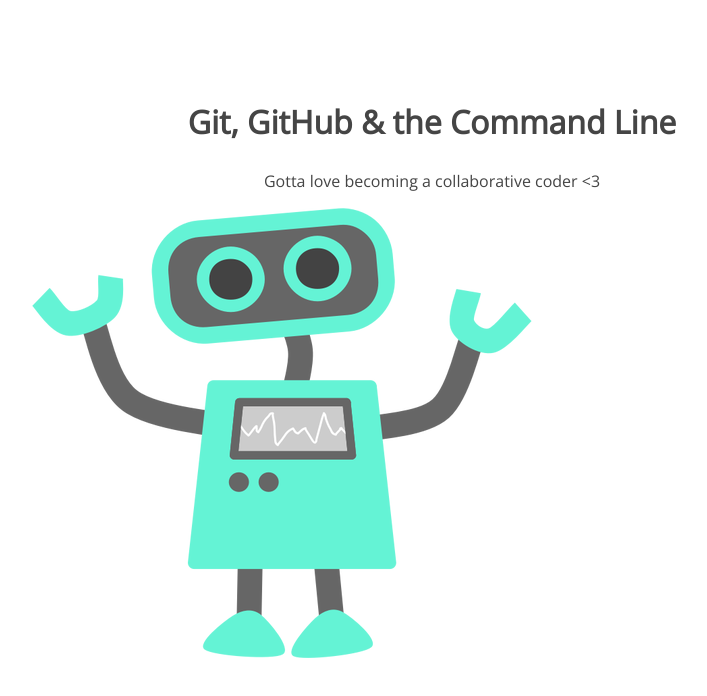
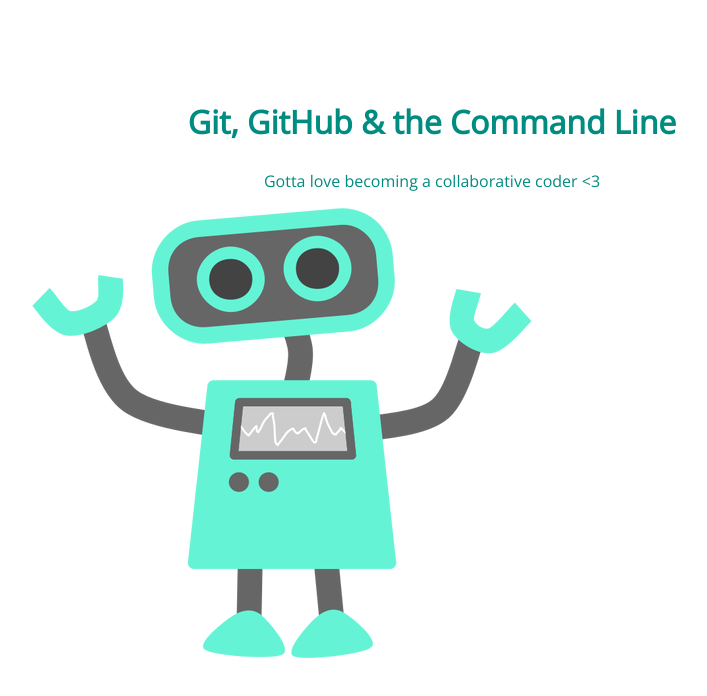
Before and after one commit to caitwilson/105-project, a plain HTML site: page index.html in a window 1280 px wide. Shown: the whole page, without its empty margins (208-915 px from the left). Drawn offline with nearby package versions, Linux system fonts and the light colour scheme.

Commit message:
changed h1 font color

```diff
--- a/css/style.css
+++ b/css/style.css
@@ -5,7 +5,7 @@ section {
 section h1,
 section p {
 	text-align: center;
-	color: #454545;
+	color: #008c80;
 }
 section h1 {
 	font: 32px 'Open Sans';
```
